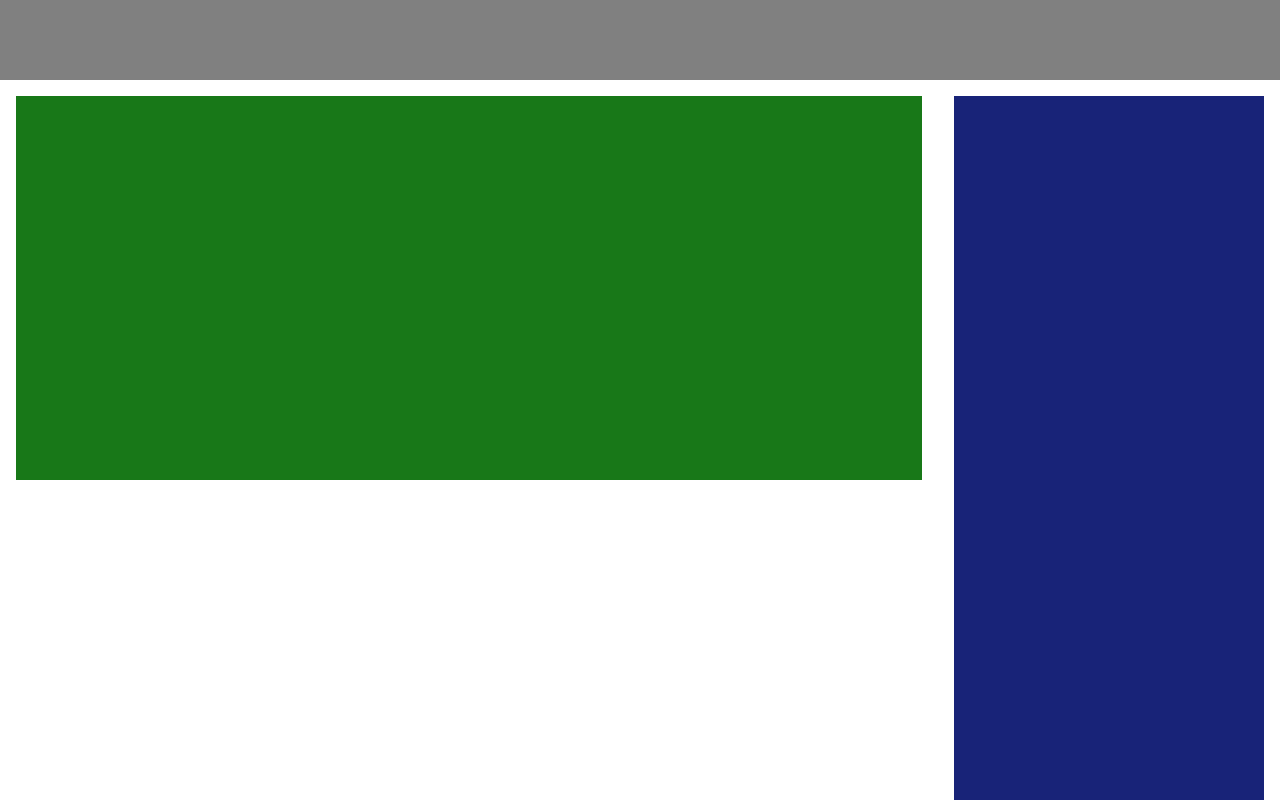
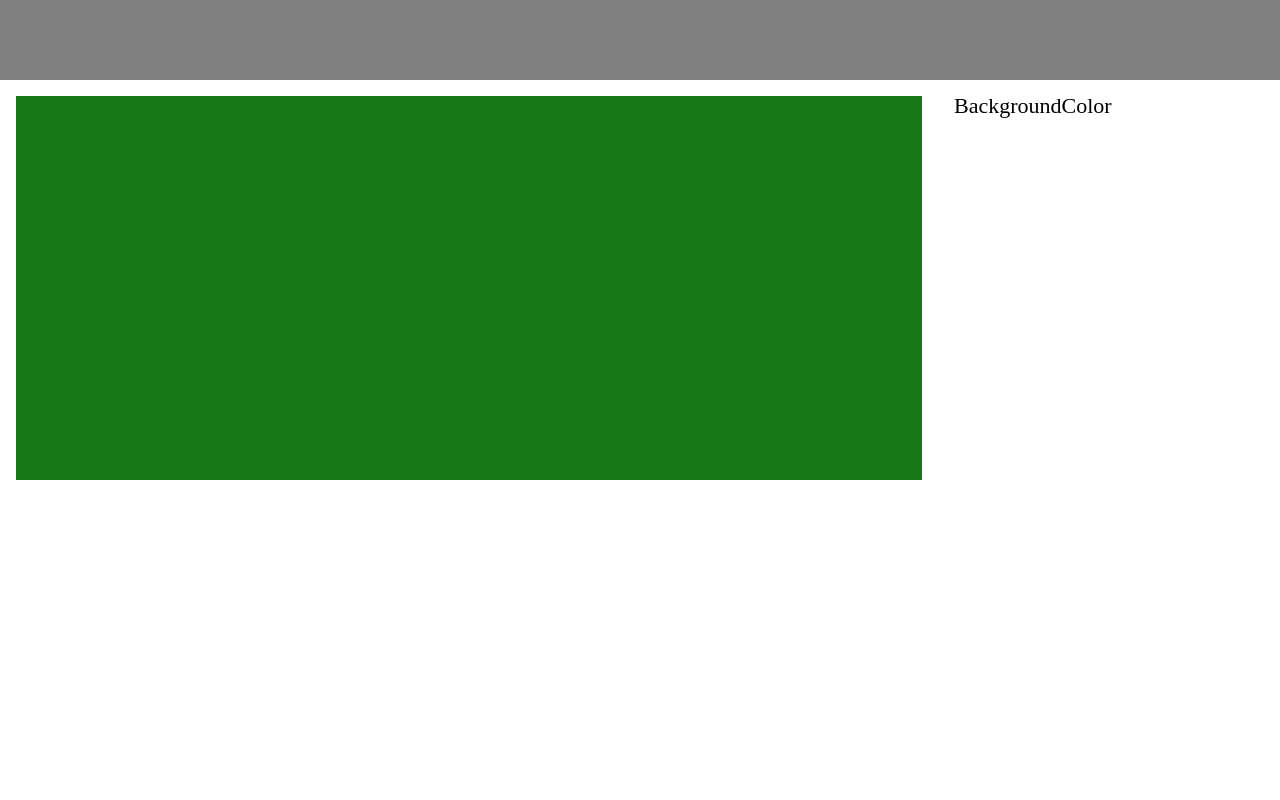
Before and after one commit to preCrew/banner_create_app, a React (Create React App) app: page / in a window 1280 px wide. Shown: the top 800 px of the page. Built offline with nearby package versions, Linux system fonts and the light colour scheme; a web font is replaced by a local one.

Commit message:
Add: Layout in Controls

```diff
--- /dev/null
+++ b/src/components/Content/Controls/ControlsBox/index.tsx
@@ -0,0 +1,18 @@
+import { ControlsLayout, ControlsTitle } from "./styles"
+
+interface ControlsBoxProps{
+    title: string
+    children?: React.ReactNode
+    layoutStyle?: string
+}
+
+const ControlsBox = ({title, children, layoutStyle}: ControlsBoxProps) => {
+    return (
+        <ControlsLayout className={layoutStyle}>{/*열이면 col 추가*/}
+            <ControlsTitle>{title}</ControlsTitle>
+            {children}
+        </ControlsLayout>
+    )
+}
+
+export default ControlsBox
--- /dev/null
+++ b/src/components/Content/Controls/ControlsBox/styles.ts
@@ -0,0 +1,9 @@
+import styled from "styled-components";
+
+export const ControlsLayout = styled.div`
+    display: flex;
+    flex-direction: ${props => props.className ? 'row' && 'column' : 'row'}
+`
+export const ControlsTitle = styled.h3`
+    font-size: ${props => props.theme.font.size.fs22}
+`;
--- a/src/components/Content/Controls/index.tsx
+++ b/src/components/Content/Controls/index.tsx
@@ -1,5 +1,7 @@
 import React, {useState} from 'react';
 import ControlsBlock from './style'
+
+import ControlsBox from './ControlsBox';
 
 interface ControlsProps {
 
@@ -8,7 +10,7 @@ interface ControlsProps {
 const Controls = () => {
     return (
         <ControlsBlock>
-
+            <ControlsBox title="BackgroundColor"/>
         </ControlsBlock>
     );
 }
--- a/src/components/Content/Controls/style.ts
+++ b/src/components/Content/Controls/style.ts
@@ -4,5 +4,5 @@ export default styled.div`
   min-width: 310px;
   height: 980px;
   margin: 16px;
-  background: #182378;
+  //background: #182378
 `;
```
